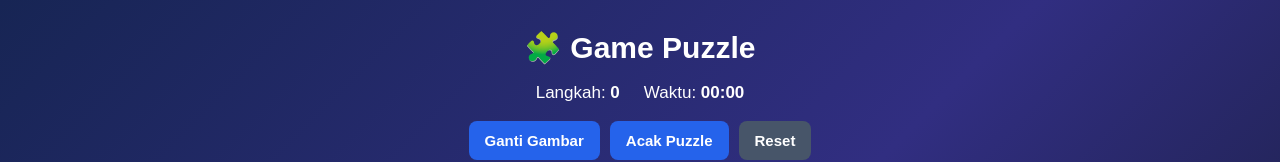
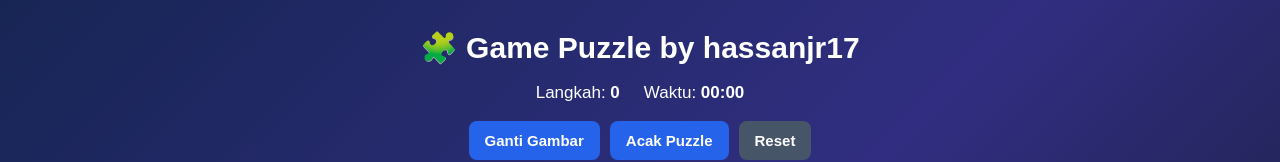
Before and after one commit to muhhas18-jr17/Puzzle--game, a plain HTML site: page index.html in a window 1280 px wide. Shown: the top 162 px of the page. Drawn offline with Linux system fonts and the light colour scheme.

Commit message:
Update game title to include author name

```diff
--- a/index.html
+++ b/index.html
@@ -116,7 +116,7 @@
 </head>
 <body>
 
-  <h1>🧩 Game Puzzle</h1>
+  <h1>🧩 Game Puzzle by hassanjr17</h1>
 
   <div class="info">
     <div>Langkah: <strong id="steps">0</strong></div>
```
